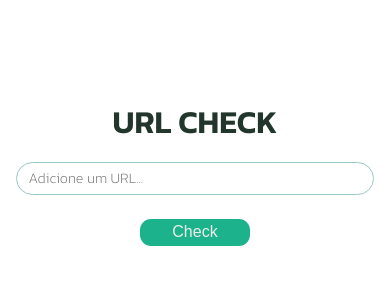
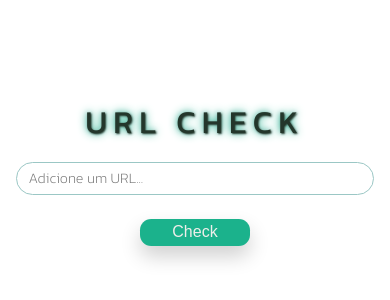
Before and after one commit to Leandr0SmS/mvp_url_checker, a React (Vite) app in the folder url_checker_front/: page / in a window 390 px wide. Shown: the part 250-550 px from the top of the page. Built offline with nearby package versions, Linux system fonts and the light colour scheme.

Commit message:
styles: Separated components from main.scss

```diff
--- a/url_checker_front/src/App.jsx
+++ b/url_checker_front/src/App.jsx
@@ -38,7 +38,7 @@ function App() {
         } catch (error) {
             setError(() => ({
                 error: true,
-                status: "Formato Url não suportado."
+                status: "Formato Url não suportado. Adicione 'https://'"
             }));
         }
       };
@@ -63,6 +63,7 @@ function App() {
     };
 
     function handleInputChange(e) {
+        setUrlStatus("")
         setError(initError)
         setUrlToCheck(e.target.value);
     }
--- a/url_checker_front/src/styles/_base.scss
+++ b/url_checker_front/src/styles/_base.scss
@@ -13,3 +13,7 @@ $isabelline: #efeeeaff;
     justify-content: center;
     align-items: center;
 }
+
+%shadow {
+    box-shadow: 0 10px 20px 0 rgba(0,0,0,0.19);
+}
--- /dev/null
+++ b/url_checker_front/src/styles/_button.scss
@@ -0,0 +1,36 @@
+#url_check_btn {
+    padding: 0.5em 4em;
+    font-size: 1.5em;
+    border-radius: 0.7em;
+    border: none;
+    background-color: $jungle-green;
+    color: $isabelline;
+    @extend %shadow;
+    &:hover {
+        cursor: pointer;
+        background-color: $mustard;
+        -webkit-transition: background-color 200ms linear;
+        -ms-transition: background-color 200ms linear;
+        transition: background-color 200ms linear;
+    }
+    &:active {
+        transform: scale(0.97);
+        -webkit-transition: transform 20ms linear;
+        -ms-transition: transform 20ms linear;
+        transition: transform 20ms linear;
+    }
+}
+
+@media (max-width: 1000px) {
+    #url_check_btn {
+        padding: 0.5em 3em;
+        font-size: 1.2em;
+    }
+}
+
+@media (max-width: 650px) {
+    #url_check_btn {
+        padding: 0.3em 2em;
+        font-size: 1em;
+    }
+}
--- /dev/null
+++ b/url_checker_front/src/styles/_title.scss
@@ -0,0 +1,22 @@
+#title {
+    margin-bottom: 1rem;
+    font-size: 3.7em;
+    font-weight: 400;
+    letter-spacing: 0.2em;
+    color: $dark-green;
+    text-shadow: 1px 1px 2px $dark-green,
+                 0 0 10px $jungle-green,
+                 0 0 5px $tiffany-blue;
+}
+
+@media (max-width: 1000px) {
+    #title {
+        font-size: 2.7em;
+    }
+}
+
+@media (max-width: 650px) {
+    #title {
+        font-size: 2em;
+    }
+}
--- a/url_checker_front/src/styles/main.css
+++ b/url_checker_front/src/styles/main.css
@@ -1,30 +1,13 @@
 @import url("https://fonts.googleapis.com/css2?family=Kanit:wght@100;200;400;600&display=swap");
-#url_form, #root {
+#root, #url_form {
   display: flex;
   flex-direction: column;
   justify-content: center;
   align-items: center;
 }
 
-*, *::after, *::before {
-  box-sizing: border-box;
-}
-
-* {
-  margin: 0;
-}
-
-#root {
-  min-height: 100svh;
-  min-height: 100vh;
-  font-family: "Kanit", sans-serif;
-}
-
-#title {
-  margin-bottom: 1rem;
-  font-size: 3.5em;
-  font-weight: 700;
-  color: #23362b;
+#url_check_btn {
+  box-shadow: 0 10px 20px 0 rgba(0, 0, 0, 0.19);
 }
 
 #url_form {
@@ -59,10 +42,29 @@
 }
 
 #erro--status {
+  padding: 1.5rem 0;
   color: #e86a58;
   font-size: 1.2em;
 }
 
+@media (max-width: 1000px) {
+  #url_form {
+    padding: 0 5rem;
+  }
+  .url_input {
+    padding: 0.7em 1em;
+    font-size: 1em;
+  }
+}
+@media (max-width: 650px) {
+  #url_form {
+    padding: 0 1rem;
+  }
+  .url_input {
+    padding: 0.3em 0.8em;
+    font-size: 0.9em;
+  }
+}
 #url_check_btn {
   padding: 0.5em 4em;
   font-size: 1.5em;
@@ -82,34 +84,46 @@
 }
 
 @media (max-width: 1000px) {
-  #title {
-    font-size: 2.5em;
-  }
-  #url_form {
-    padding: 0 5rem;
-  }
-  .url_input {
-    padding: 0.7em 1em;
-    font-size: 1em;
-  }
   #url_check_btn {
     padding: 0.5em 3em;
     font-size: 1.2em;
   }
 }
 @media (max-width: 650px) {
-  #title {
-    font-size: 2em;
-  }
-  #url_form {
-    padding: 0 1rem;
-  }
-  .url_input {
-    padding: 0.3em 0.8em;
-    font-size: 0.9em;
-  }
   #url_check_btn {
     padding: 0.3em 2em;
     font-size: 1em;
   }
+}
+#title {
+  margin-bottom: 1rem;
+  font-size: 3.7em;
+  font-weight: 400;
+  letter-spacing: 0.2em;
+  color: #23362b;
+  text-shadow: 1px 1px 2px #23362b, 0 0 10px #1bb28c, 0 0 5px #9bc7c5;
+}
+
+@media (max-width: 1000px) {
+  #title {
+    font-size: 2.7em;
+  }
+}
+@media (max-width: 650px) {
+  #title {
+    font-size: 2em;
+  }
+}
+*, *::after, *::before {
+  box-sizing: border-box;
+}
+
+* {
+  margin: 0;
+}
+
+#root {
+  min-height: 100svh;
+  min-height: 100vh;
+  font-family: "Kanit", sans-serif;
 }/*# sourceMappingURL=main.css.map */
--- a/url_checker_front/src/styles/main.scss
+++ b/url_checker_front/src/styles/main.scss
@@ -1,4 +1,7 @@
 @import "./base";
+@import "./inputform";
+@import "./button";
+@import "./title";
 
 *, *::after, *::before {
     box-sizing: border-box;
@@ -13,106 +16,3 @@
     @extend %center_elem_flex;
     font-family: 'Kanit', sans-serif;
 }
-
-#title {
-    margin-bottom: 1rem;
-    font-size: 3.5em;
-    font-weight: 700;
-    color: $dark-green;
-}
-
-#url_form {
-    @extend %center_elem_flex;
-    gap: 1.5rem;
-    width: 100%;
-    padding: 0 10rem;
-}
-
-.url_input {
-    width: 100%;
-    padding: 1em 2em;
-    font-size: 1.2em;
-    border-radius: 1.3em;
-    font-family: 'Kanit', sans-serif;
-    font-weight: 200;
-}
-
-.url_input_norm {
-    border: 1px solid $tiffany-blue;
-    &:active, &:focus {
-        border: 2px solid $jungle-green;
-        outline: none;
-    }
-}
-
-.url_input_error {
-    border: 2px solid $bittersweet;
-    &:active, &:focus {
-        border: 2px solid $bittersweet;
-        outline: none;
-    }
-}
-
-#erro--status {
-    color: $bittersweet;
-    font-size: 1.2em;
-}
-
-#url_check_btn {
-    padding: 0.5em 4em;
-    font-size: 1.5em;
-    border-radius: 0.7em;
-    border: none;
-    background-color: $jungle-green;
-    color: $isabelline;
-    &:hover {
-        cursor: pointer;
-        background-color: $mustard;
-        -webkit-transition: background-color 200ms linear;
-        -ms-transition: background-color 200ms linear;
-        transition: background-color 200ms linear;
-    }
-    &:active {
-        transform: scale(0.97);
-        -webkit-transition: transform 20ms linear;
-        -ms-transition: transform 20ms linear;
-        transition: transform 20ms linear;
-    }
-}
-
-@media (max-width: 1000px) {
-    #title {
-        font-size: 2.5em;
-    }
-
-    #url_form {
-        padding: 0 5rem;
-    }
-
-    .url_input {
-        padding: 0.7em 1em;
-        font-size: 1em;
-    }
-
-    #url_check_btn {
-        padding: 0.5em 3em;
-        font-size: 1.2em;
-    }
-}
-
-@media (max-width: 650px) {
-    #title {
-        font-size: 2em;
-    }
-    #url_form {
-        padding: 0 1rem;
-    }
-    .url_input {
-        padding: 0.3em 0.8em;
-        font-size: 0.9em;
-    }
-    #url_check_btn {
-        padding: 0.3em 2em;
-        font-size: 1em;
-    }
-}
```
Also changed, not shown: url_checker_front/src/styles/_inputform.scss (added, +58 -0 lines), 1 other file (tests, documents, lock files or other folders).
